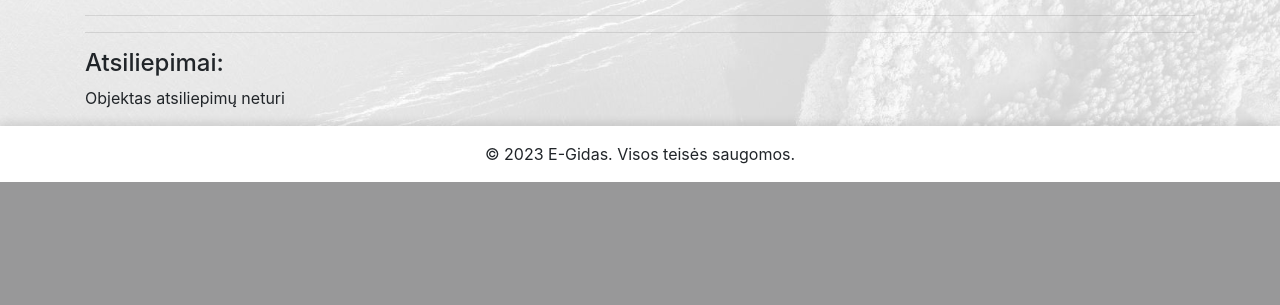
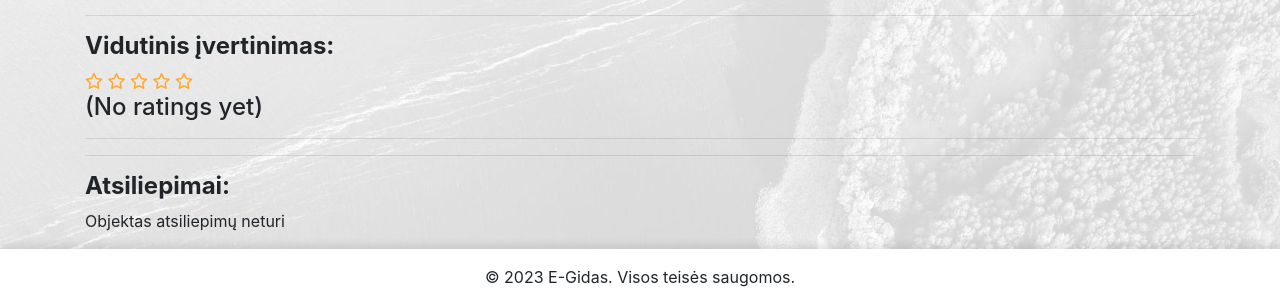
Before and after one commit to hekaista/e_turizmas, a Django app: page /egidas/objektai/2 in a window 1280 px wide. Shown: the part 1711-2016 px from the top of the page. Before the commit the page ends 1893 px from the top, so only its background shows below. Run offline with Django 4.2, Linux system fonts and the light colour scheme; data comes from the database, SQL or seed files in the repository; both versions use the stored data as it was after the commit; some libraries are stand-ins or nearby versions.

Commit message:
reitingo vidurkis

```diff
--- a/egidas/templates/place_detail.html
+++ b/egidas/templates/place_detail.html
@@ -1,7 +1,6 @@
 {% extends "base.html" %}
 
 {% block content %}
-<!-- Wrapping the title and the button in a flex container -->
 <div style="display: flex; justify-content: space-between; align-items: center; background-color: #132530; width: 100%;">
     <h1 class="text-light">{{ place.title }}</h1>
     {% if user.is_authenticated %}
@@ -13,7 +12,6 @@
         </div>
     {% endif %}
 </div>
-<!-- Rest of the content -->
 <div id="map" style="height: 400px;"></div>
 <hr/>
 
@@ -51,9 +49,21 @@
 {% endif %}
 <br>
 <hr/>
+<div class="rating">
+    <h4><strong>Vidutinis įvertinimas:</strong></h4>
+    {% for i in "12345"|make_list %}
+        {% if i|add:0 <= average_rating %}
+            <span class="fa-solid fa-star" style="color: #ffa82e;"></span>
+        {% else %}
+            <span class="fa-regular fa-star" style="color: #ffa82e;"></span>
+        {% endif %}
+    {% endfor %}
+    <h4> ({{ average_rating }})</h4>
+</div>
+<hr/>
 {% if user.is_authenticated %}
 <div class="fieldWrapper">
-    <h4>Palikite atsiliepimą</h4>
+    <h6><strong>Palikite atsiliepimą</strong></h6>
     <form action="" method="post">
         {% csrf_token %}
         {{ form.content.label_tag }} {{ form.content }}
@@ -64,7 +74,8 @@
 </div>
 {% endif %}
 <hr>
-<h4>Atsiliepimai:</h4>
+<!-- reitingo vidurkis -->
+<h4><strong>Atsiliepimai:</strong></h4>
 {% if place.placereview_set.all %}
     {% for review in place.placereview_set.all %}
         <hr/>
--- a/egidas/views.py
+++ b/egidas/views.py
@@ -101,6 +101,14 @@ class PlaceDetailView(generic.edit.FormMixin, generic.DetailView):
     template_name = 'place_detail.html'
     form_class = PlaceReviewForm
 
+    def get_context_data(self, **kwargs):
+        context = super().get_context_data(**kwargs)
+        average_rating = PlaceReview.objects.filter(place=self.object).aggregate(Avg('rating'))['rating__avg']
+        if average_rating is None:
+            average_rating = 'No ratings yet'
+        context['average_rating'] = average_rating
+        return context
+
     def get_success_url(self):
         return reverse('place-detail', kwargs={'pk': self.object.id})
 
@@ -119,11 +127,6 @@ class PlaceDetailView(generic.edit.FormMixin, generic.DetailView):
         return super().form_valid(form)
 
 
-def is_admin(user):
-    return user.groups.filter(name='admin').exists()
-
-
-# @user_passes_test(is_admin)
 class OrderListView(LoginRequiredMixin, generic.ListView):
     model = Order
     context_object_name = 'orders'
```
Also changed, not shown: db.sqlite3.
